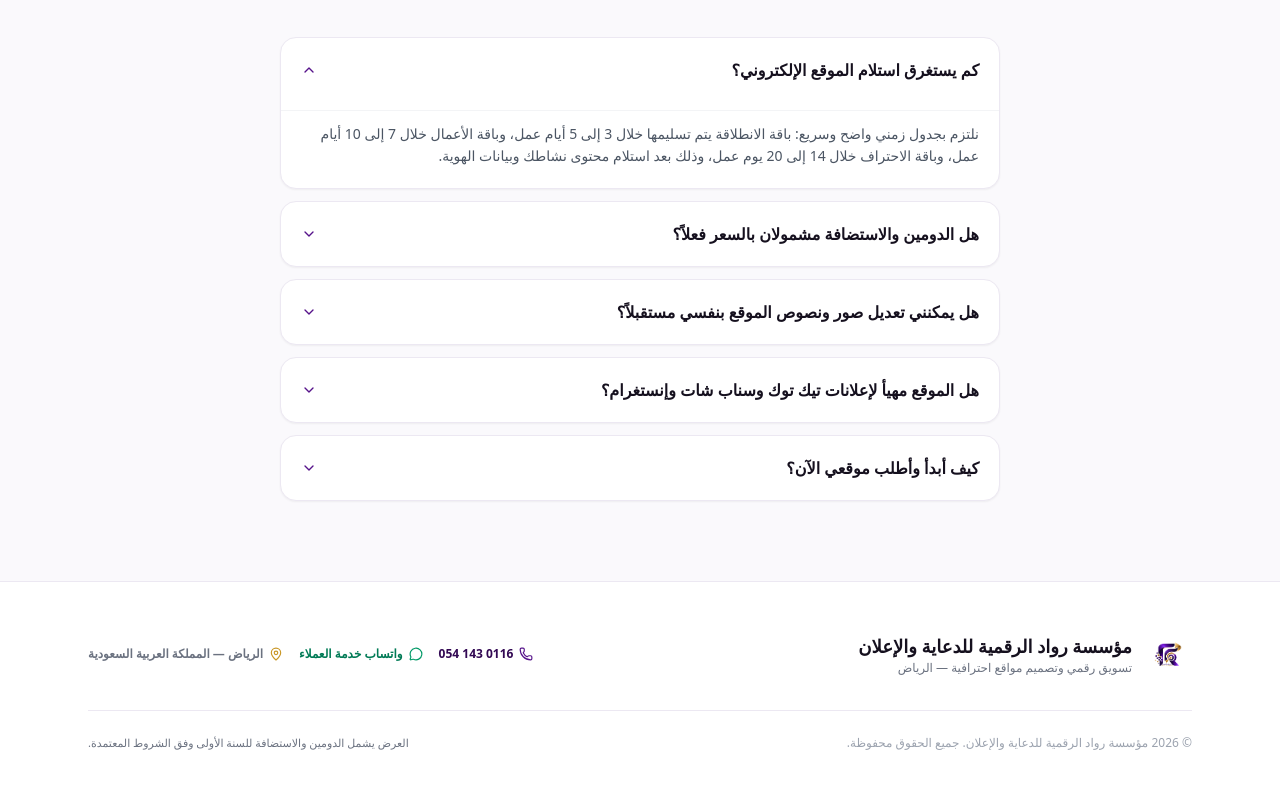
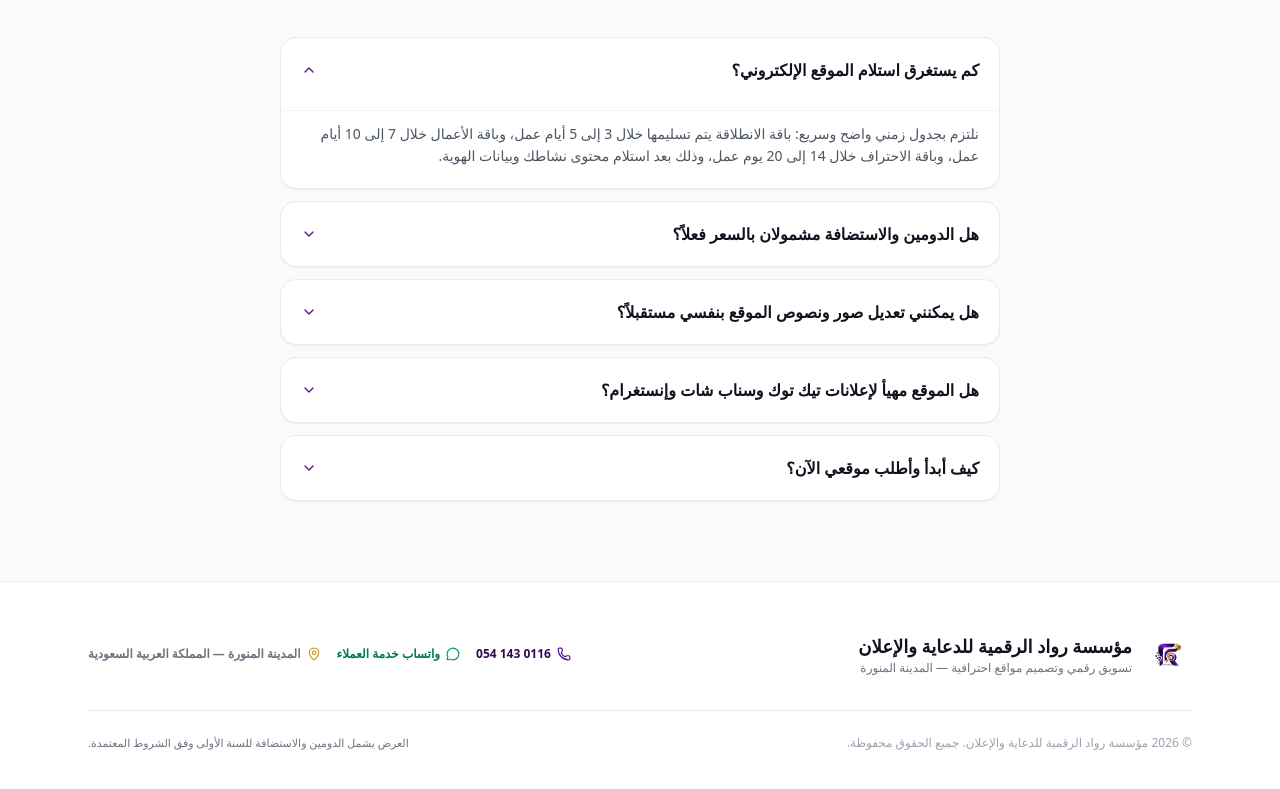
Before and after one commit to halahussien215299-prog/ruaadsa, a Next.js app: page / in a window 1280 px wide. Shown: the part 4777-5566 px from the top of the page. Built offline with nearby package versions, Linux system fonts and the light colour scheme; no server answers.

Commit message:
fix: update agency headquarters location to Madinah Al-Munawwarah

```diff
--- a/src/app/layout.tsx
+++ b/src/app/layout.tsx
@@ -23,7 +23,8 @@ export const metadata: Metadata = {
     "تصميم متاجر الكترونية",
     "صفحات هبوط",
     "باقات تصميم المواقع",
-    "برمجة مواقع الرياض",
+    "برمجة مواقع المدينة المنورة",
+    "تصميم مواقع المدينة المنورة",
     "تسويق رقمي",
     "حملات اعلانية تيك توك وسناب",
   ],
--- a/src/config/site.ts
+++ b/src/config/site.ts
@@ -68,7 +68,7 @@ export const siteConfig: SiteConfig = {
   logo: "/images/logo.png",
   url: process.env.NEXT_PUBLIC_SITE_URL || "https://rowaddigital.sa",
   country: "المملكة العربية السعودية",
-  city: "الرياض",
+  city: "المدينة المنورة",
 
   contact: {
     phone: process.env.NEXT_PUBLIC_CONTACT_PHONE || "+966541430116",
```
Also changed, not shown: 1 other file (tests, documents, lock files or other folders).
